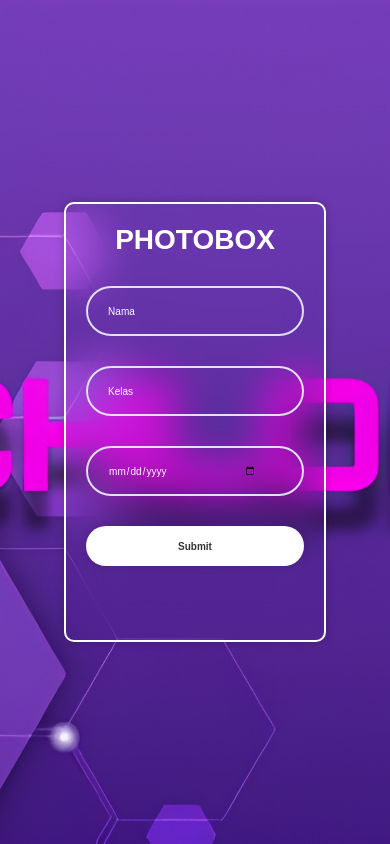
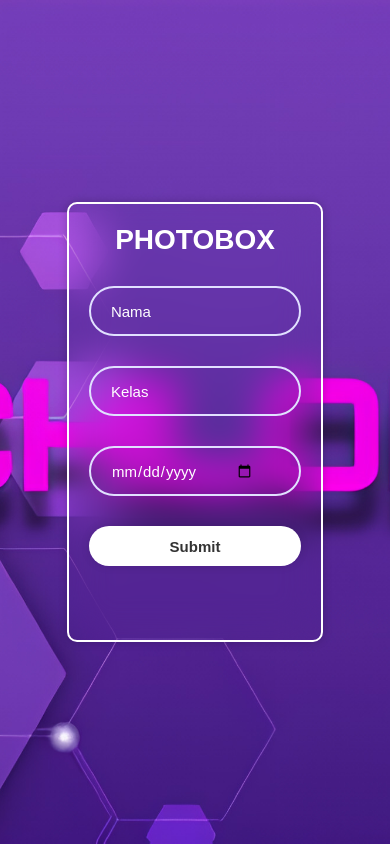
Before and after one commit to revanyudia/photo-booth, a plain HTML site: page index.html in a window 390 px wide. Drawn offline with Linux system fonts and the light colour scheme.

Commit message:
Add files via upload

```diff
--- a/style.css
+++ b/style.css
@@ -72,7 +72,7 @@ body {
 /* Responsive design for mobile devices */
 @media (max-width: 1024px) {
     body {
-        padding: 8px;
+        padding: 12px;
     }
 
     .wrapper {
@@ -85,11 +85,11 @@ body {
     }
 
     .input-box input {
-        font-size: 10px; /* Adjust input font size for mobile */
+        font-size: 15px; /* Adjust input font size for mobile */
     }
 
     .wrapper .btn {
         height: 40px; /* Slightly reduce button size */
-        font-size: 10px;
+        font-size: 15px;
     }
 }
```
